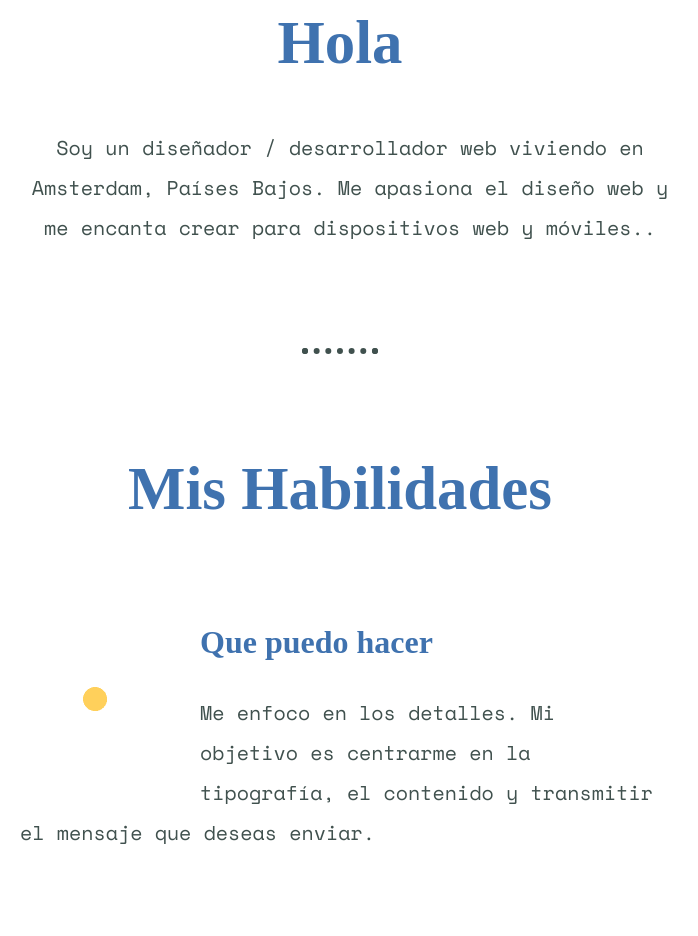
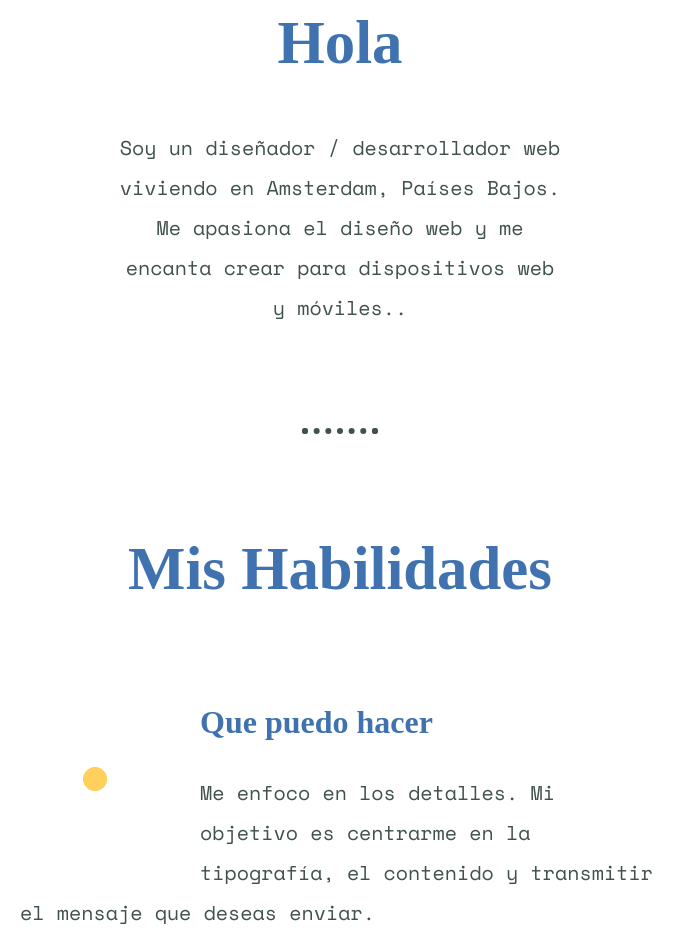
Before and after one commit to Lacuality/Portafolio-ES, a plain HTML site: page index.html in a window 1280 px wide. Shown: the part 1120-2056 px from the top of the page, without its empty margins (300-998 px from the left). Drawn offline with nearby package versions, Linux system fonts and the light colour scheme; a web font is replaced by a local one.

Commit message:
Update styles.css

```diff
--- a/css/styles.css
+++ b/css/styles.css
@@ -97,7 +97,7 @@ a:hover {
 
 .description {
   margin: 50px auto 50px auto;
-  width: 660px;
+  width: 70%;
 }
 
 .profile-picture {
```
